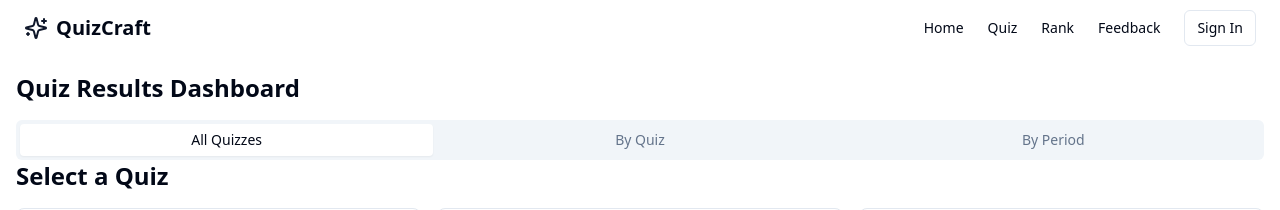
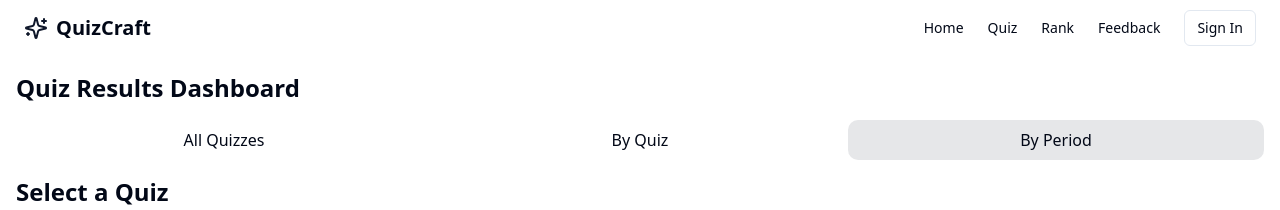
Before and after one commit to GldzzPro/QuizCraft, a Next.js app: page /rank/by-quiz/quiz1 in a window 1280 px wide. Shown: the top 210 px of the page. Built offline with nearby package versions, Linux system fonts and the light colour scheme; no server answers.

Commit message:
add  tabsLayout curr segment awareness

```diff
--- /dev/null
+++ b/src/app/_rank-page/TabsList.tsx
@@ -0,0 +1,55 @@
+"use client";
+import { cn } from "@/lib/utils";
+import { Tabs, TabsList, TabsTrigger } from "@radix-ui/react-tabs";
+import Link from "next/link";
+import { useSelectedLayoutSegment } from "next/navigation";
+import React from "react";
+
+export const TabsListLayout = ({ children }: React.PropsWithChildren) => {
+  const segment = useSelectedLayoutSegment();
+
+  // Map the segment to the tab value
+  const tabValue =
+    segment === null ? "all" : segment === "by-quiz" ? "quiz" : "period";
+  return (
+    <Tabs
+      defaultValue="all"
+      value={tabValue}
+      className="w-full gap-4 flex flex-col"
+    >
+      <TabsList className="grid w-full grid-cols-3">
+        <TabsTrigger
+          value="all"
+          className={cn(
+            tabValue === "all" ? "bg-primary/10" : "",
+            "text-center p-2 box-border rounded-[10px]"
+          )}
+          asChild
+        >
+          <Link href="/rank">All Quizzes</Link>
+        </TabsTrigger>
+        <TabsTrigger
+          value="quiz"
+          className={cn(
+            tabValue === "quiz" ? "bg-primary/10" : "",
+            "text-center p-2 box-border rounded-[10px]"
+          )}
+          asChild
+        >
+          <Link href="/rank/by-quiz">By Quiz</Link>
+        </TabsTrigger>
+        <TabsTrigger
+          value="period"
+          className={cn(
+            tabValue === "period" ? "bg-primary/10" : "",
+            "text-center p-2 box-border rounded-[10px]"
+          )}
+          asChild
+        >
+          <Link href="/rank/by-period">By Period</Link>
+        </TabsTrigger>
+      </TabsList>
+      {children}
+    </Tabs>
+  );
+};
--- a/src/app/rank/by-quiz/page.tsx
+++ b/src/app/rank/by-quiz/page.tsx
@@ -2,6 +2,6 @@ import { redirect } from "next/navigation";
 import React from "react";
 
 export default function ByQuizPage() {
-    redirect("/rank/by-quiz/quiz1")
+  redirect("/rank/by-quiz/quiz1");
   return <></>;
 }
--- a/src/app/rank/template.tsx
+++ b/src/app/rank/template.tsx
@@ -1,5 +1,4 @@
-import Link from "next/link";
-import { Tabs, TabsList, TabsTrigger } from "@/components/ui/tabs";
+import { TabsListLayout } from "../_rank-page/TabsList";
 
 export default function QuizResultsLayout({
   children,
@@ -9,20 +8,7 @@ export default function QuizResultsLayout({
   return (
     <div className="container mx-auto p-4">
       <h1 className="text-2xl font-bold mb-4">Quiz Results Dashboard</h1>
-      <Tabs defaultValue="all" className="w-full">
-        <TabsList className="grid w-full grid-cols-3">
-          <TabsTrigger value="all" asChild>
-            <Link href="/rank">All Quizzes</Link>
-          </TabsTrigger>
-          <TabsTrigger value="quiz" asChild>
-            <Link href="/rank/by-quiz">By Quiz</Link>
-          </TabsTrigger>
-          <TabsTrigger value="period" asChild>
-            <Link href="/rank/by-period">By Period</Link>
-          </TabsTrigger>
-        </TabsList>
-        {children}
-      </Tabs>
+      <TabsListLayout>{children}</TabsListLayout>
     </div>
   );
 }
```
